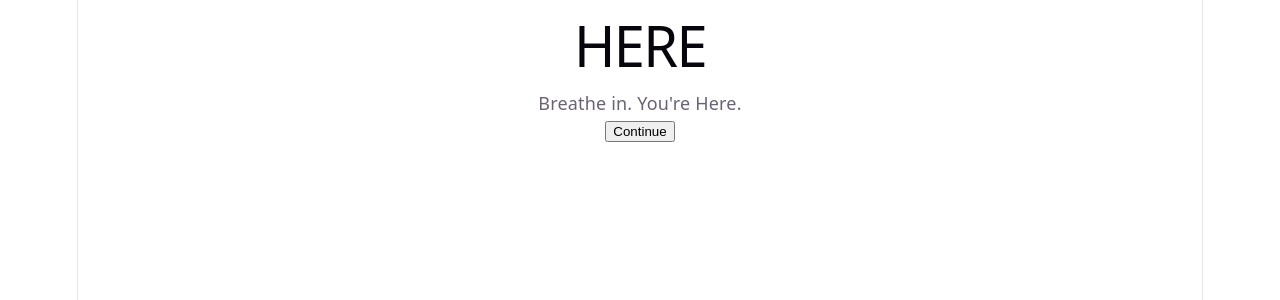
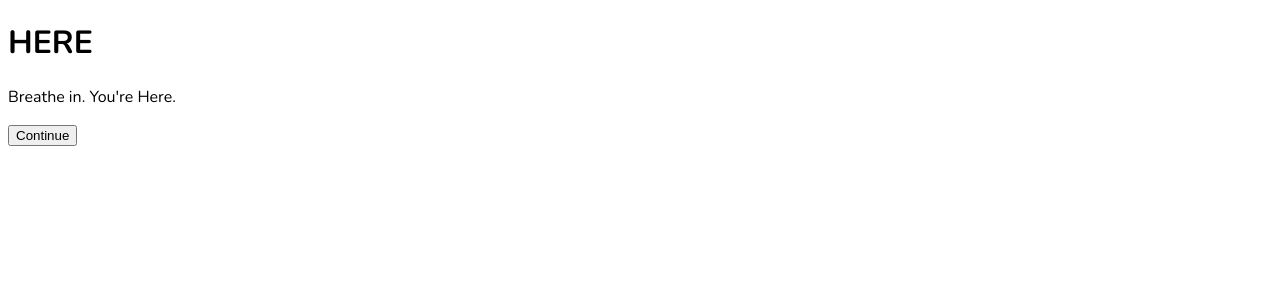
Before and after one commit to Monaabdelreheem/here-frontend, a React (Vite) app: page / in a window 1280 px wide. Shown: the top 300 px of the page. Built offline with nearby package versions, Linux system fonts and the light colour scheme.

Commit message:
Add global fonts (Poppins and Nunito)

```diff
--- a/index.html
+++ b/index.html
@@ -4,6 +4,7 @@
     <meta charset="UTF-8" />
     <link rel="icon" type="image/svg+xml" href="/favicon.svg" />
     <meta name="viewport" content="width=device-width, initial-scale=1.0" />
+    <link href="https://fonts.googleapis.com/css2?family=Nunito:wght@400;500;600;700&family=Poppins:wght@500;600;700&display=swap" rel="stylesheet">
     <title>here-frontend</title>
   </head>
   <body>
--- a/src/index.css
+++ b/src/index.css
@@ -1,111 +1,7 @@
-:root {
-  --text: #6b6375;
-  --text-h: #08060d;
-  --bg: #fff;
-  --border: #e5e4e7;
-  --code-bg: #f4f3ec;
-  --accent: #aa3bff;
-  --accent-bg: rgba(170, 59, 255, 0.1);
-  --accent-border: rgba(170, 59, 255, 0.5);
-  --social-bg: rgba(244, 243, 236, 0.5);
-  --shadow:
-    rgba(0, 0, 0, 0.1) 0 10px 15px -3px, rgba(0, 0, 0, 0.05) 0 4px 6px -2px;
-
-  --sans: system-ui, 'Segoe UI', Roboto, sans-serif;
-  --heading: system-ui, 'Segoe UI', Roboto, sans-serif;
-  --mono: ui-monospace, Consolas, monospace;
-
-  font: 18px/145% var(--sans);
-  letter-spacing: 0.18px;
-  color-scheme: light dark;
-  color: var(--text);
-  background: var(--bg);
-  font-synthesis: none;
-  text-rendering: optimizeLegibility;
-  -webkit-font-smoothing: antialiased;
-  -moz-osx-font-smoothing: grayscale;
-
-  @media (max-width: 1024px) {
-    font-size: 16px;
-  }
+body {
+  font-family: 'Nunito', sans-serif;
 }
 
-@media (prefers-color-scheme: dark) {
-  :root {
-    --text: #9ca3af;
-    --text-h: #f3f4f6;
-    --bg: #16171d;
-    --border: #2e303a;
-    --code-bg: #1f2028;
-    --accent: #c084fc;
-    --accent-bg: rgba(192, 132, 252, 0.15);
-    --accent-border: rgba(192, 132, 252, 0.5);
-    --social-bg: rgba(47, 48, 58, 0.5);
-    --shadow:
-      rgba(0, 0, 0, 0.4) 0 10px 15px -3px, rgba(0, 0, 0, 0.25) 0 4px 6px -2px;
-  }
-
-  #social .button-icon {
-    filter: invert(1) brightness(2);
-  }
+.logo {
+  font-family: 'Poppins', sans-serif;
 }
-
-body {
-  margin: 0;
-}
-
-#root {
-  width: 1126px;
-  max-width: 100%;
-  margin: 0 auto;
-  text-align: center;
-  border-inline: 1px solid var(--border);
-  min-height: 100svh;
-  display: flex;
-  flex-direction: column;
-  box-sizing: border-box;
-}
-
-h1,
-h2 {
-  font-family: var(--heading);
-  font-weight: 500;
-  color: var(--text-h);
-}
-
-h1 {
-  font-size: 56px;
-  letter-spacing: -1.68px;
-  margin: 32px 0;
-  @media (max-width: 1024px) {
-    font-size: 36px;
-    margin: 20px 0;
-  }
-}
-h2 {
-  font-size: 24px;
-  line-height: 118%;
-  letter-spacing: -0.24px;
-  margin: 0 0 8px;
-  @media (max-width: 1024px) {
-    font-size: 20px;
-  }
-}
-p {
-  margin: 0;
-}
-
-code,
-.counter {
-  font-family: var(--mono);
-  display: inline-flex;
-  border-radius: 4px;
-  color: var(--text-h);
-}
-
-code {
-  font-size: 15px;
-  line-height: 135%;
-  padding: 4px 8px;
-  background: var(--code-bg);
-}
```
